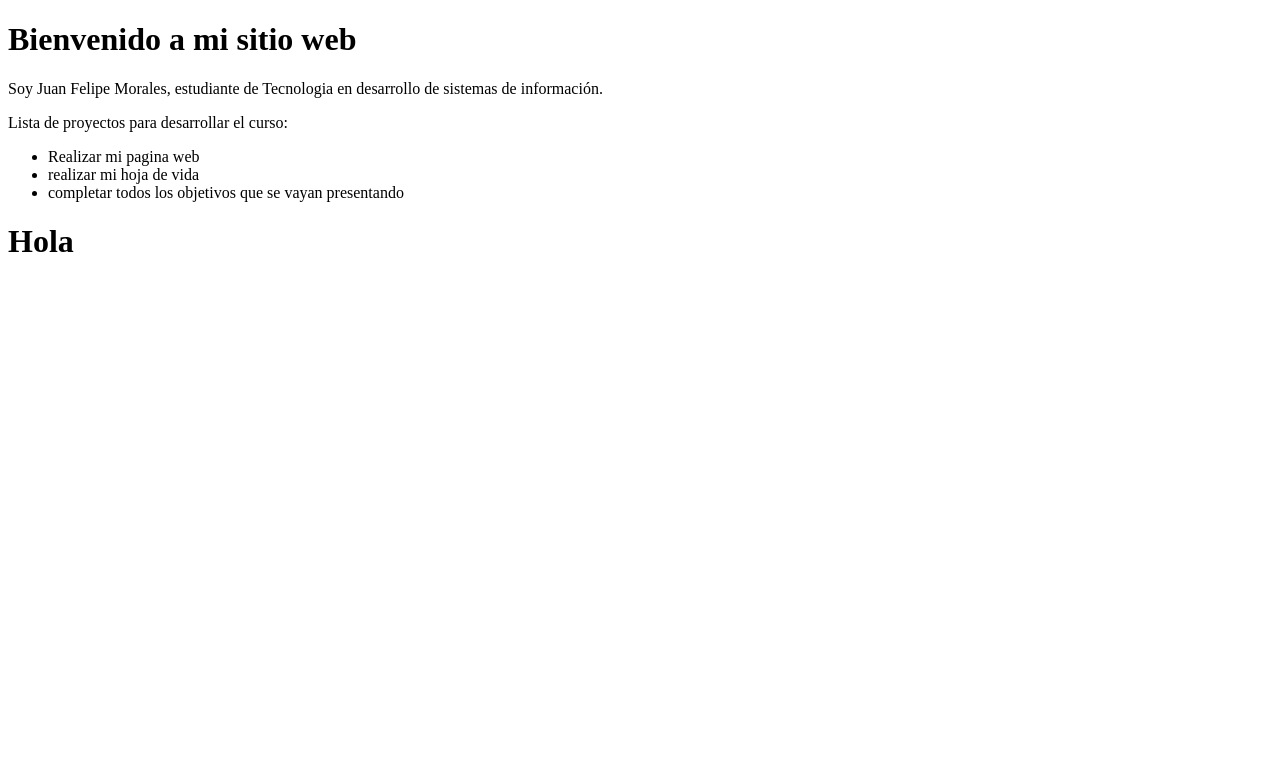
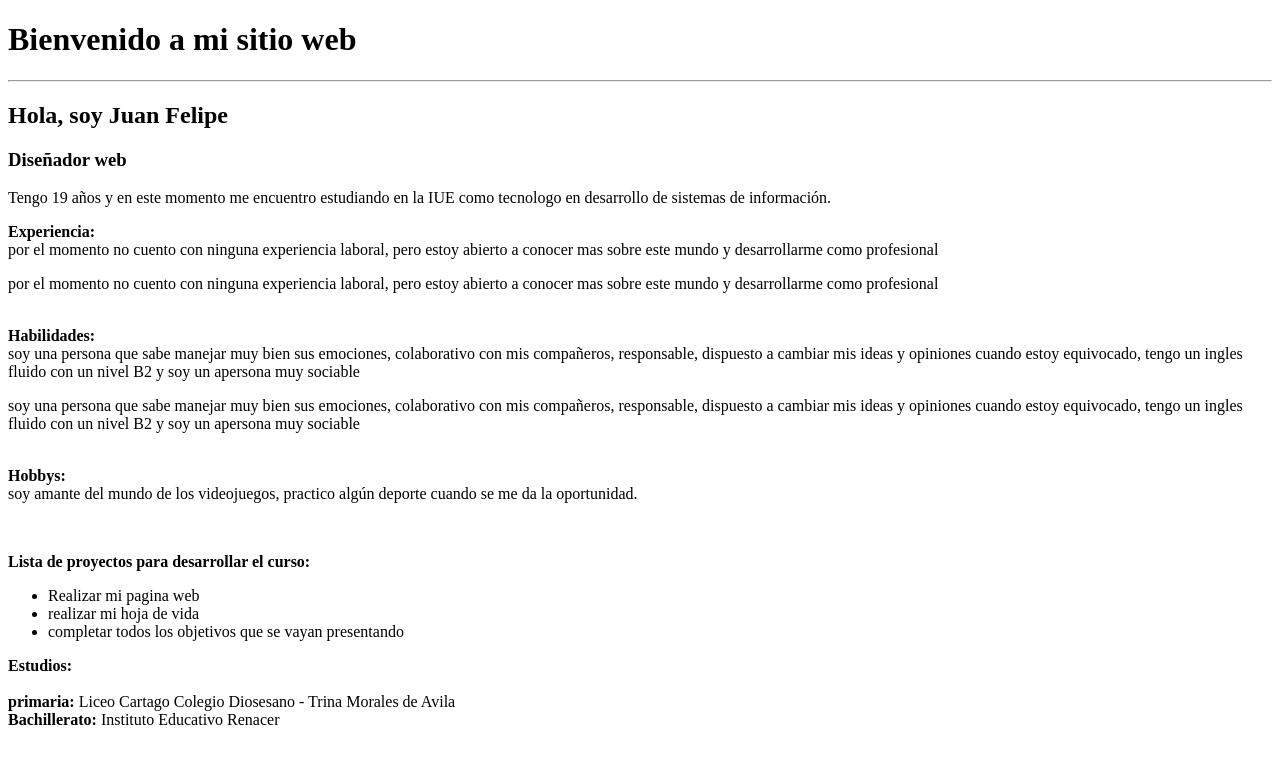
Before and after one commit to juanfem11/PortafolioCurso, a plain HTML site: page index.html in a window 1280 px wide. Drawn offline with Linux system fonts and the light colour scheme.

Commit message:
Parte1 Informacion personal

```diff
--- a/index.html
+++ b/index.html
@@ -9,10 +9,70 @@
 <body>
     <h1>Bienvenido a mi sitio web</h1>
 
-    <p>Soy Juan Felipe Morales, estudiante de Tecnologia en desarrollo de sistemas de información.</p>
+    <hr>
+
+    <p><dl> <h2>Hola, soy Juan Felipe</h2> </dl> <dt><h3>Diseñador web</h3></dt></p>
 
 
-    <p>Lista de proyectos para desarrollar el curso:</p>
+    <p>Tengo 19 años y en este momento
+      me encuentro estudiando en la IUE
+      como tecnologo en desarrollo de sistemas
+      de información. </p>
+
+      <p>
+        <dl> <strong>Experiencia:</strong>
+          <dt>
+            por el momento no cuento con
+            ninguna experiencia laboral, pero estoy
+            abierto a conocer mas sobre este mundo y
+            desarrollarme como profesional
+          </dt>
+        </dl>
+
+        <dt>
+          por el momento no cuento con
+          ninguna experiencia laboral, pero estoy
+          abierto a conocer mas sobre este mundo y
+          desarrollarme como profesional
+        </dt>
+
+        <br>
+
+        <dl> <strong>Habilidades:</strong>
+          <dt>
+            soy una persona que sabe
+            manejar muy bien sus emociones, colaborativo
+            con mis compañeros, responsable, dispuesto a
+            cambiar mis ideas y opiniones cuando estoy
+            equivocado, tengo un ingles fluido con un
+            nivel B2 y soy un apersona muy sociable
+          </dt>
+        </dl>
+        <dt>
+          soy una persona que sabe
+          manejar muy bien sus emociones, colaborativo
+          con mis compañeros, responsable, dispuesto a
+          cambiar mis ideas y opiniones cuando estoy
+          equivocado, tengo un ingles fluido con un
+          nivel B2 y soy un apersona muy sociable
+        </dt>
+
+        <br>
+
+        <dl> <strong>Hobbys:</strong>
+          <dt>
+            soy amante del mundo de los
+            videojuegos, practico algún deporte cuando
+            se me da la oportunidad.
+          </dt>
+        </dl>
+
+
+      </p>
+
+      <br>
+
+    <p> <strong> Lista de proyectos para desarrollar el curso:</strong>
 
     <ul>
       <li>Realizar mi pagina web</li>
@@ -20,7 +80,19 @@
       <li>completar todos los objetivos que se vayan presentando</li>
     </ul>
 
-    <h1>Hola</h1>
+    </p>
+
+    <strong>Estudios:</strong>
+      <br>
+      <br>
+      <dt> <strong>primaria:</strong>
+        Liceo Cartago
+        Colegio Diosesano - Trina Morales de Avila
+      </dt>
+      <dt><strong>Bachillerato:</strong>  Instituto Educativo Renacer</dt>
+
+
+
 
 
 </body>
```
